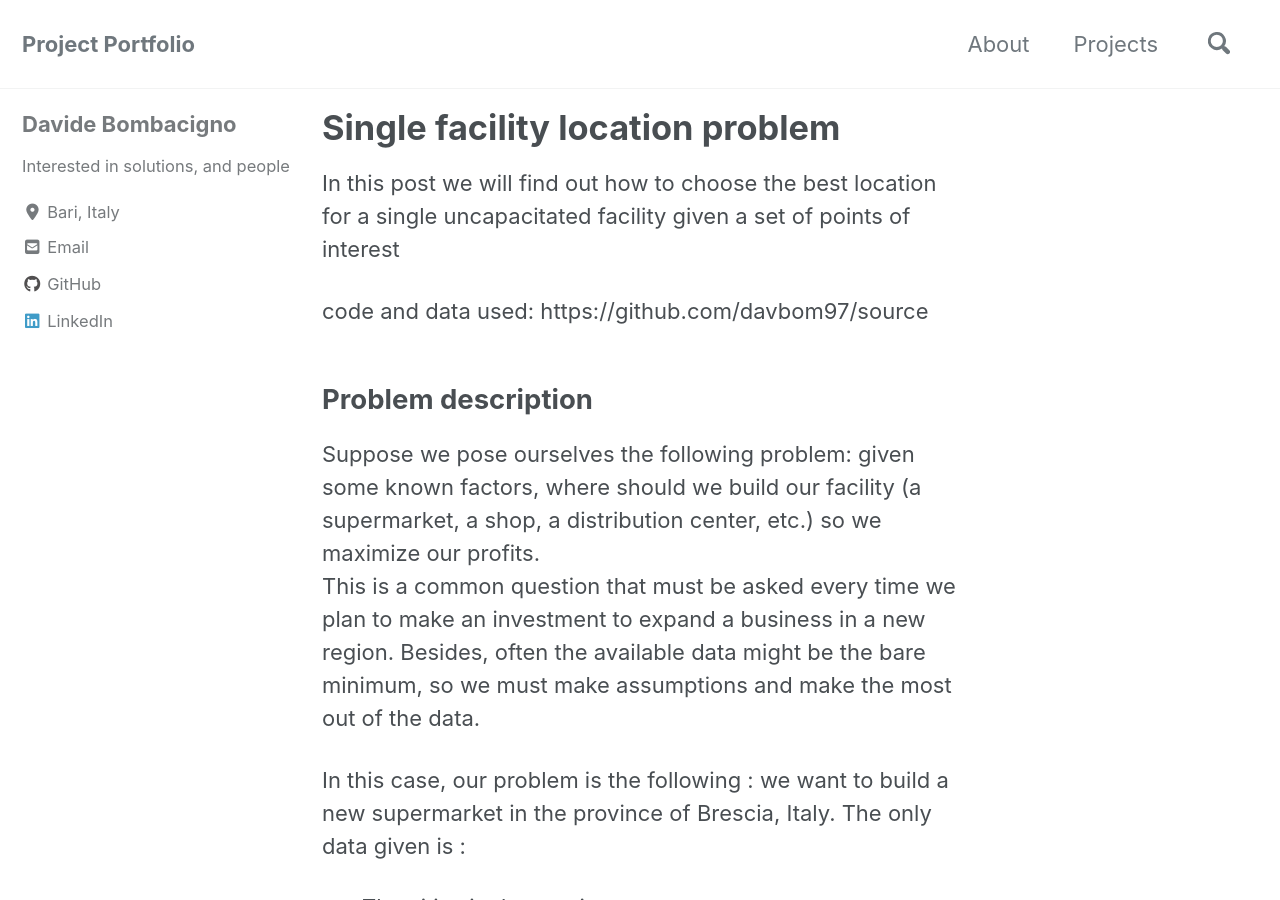
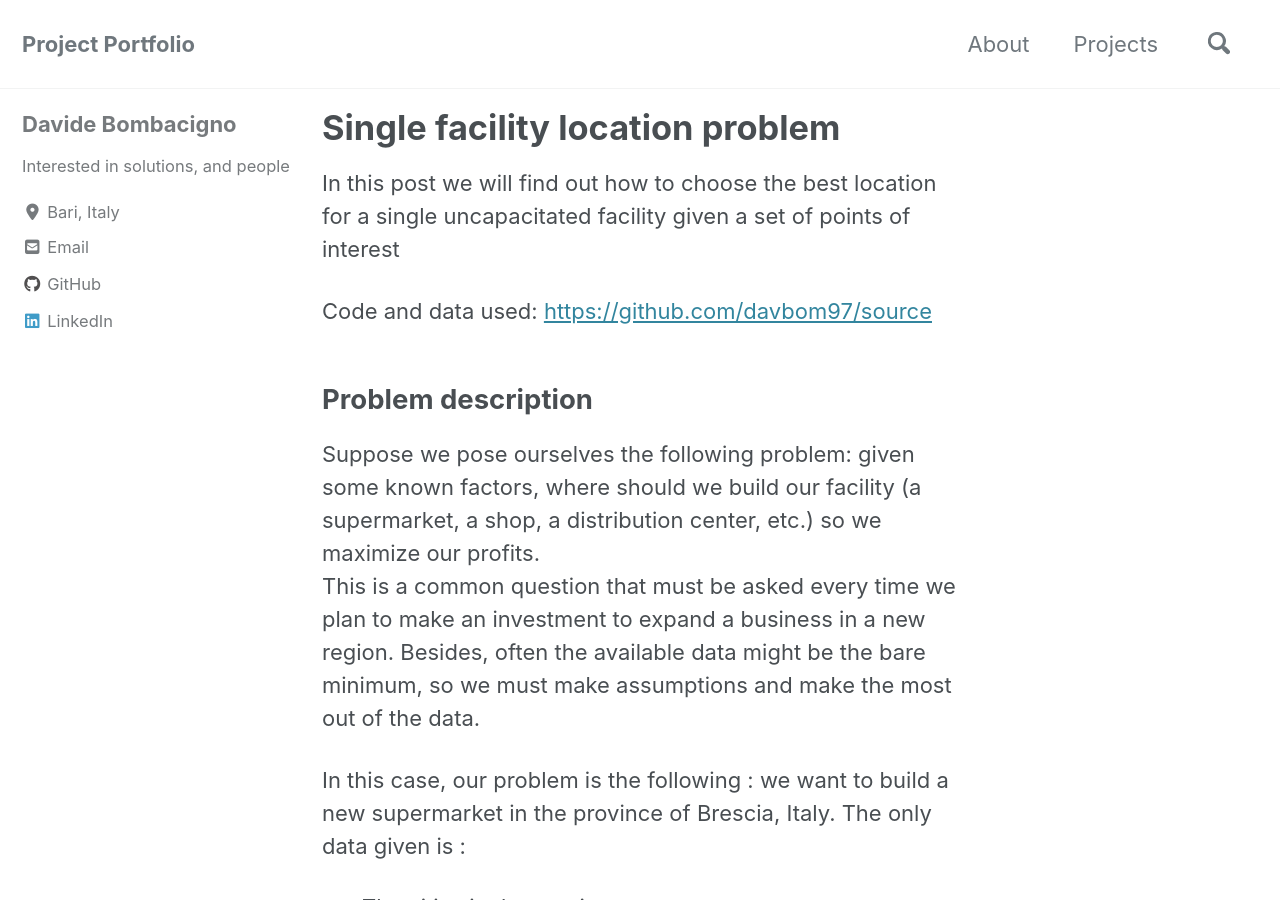
Before and after one commit to davbom97/davbom97.github.io, a Jekyll site: the page built from _posts/2019-05-12-Single-facility-location-problem.md, in a window 1280 px wide and 900 px high. Built offline with Jekyll 4.4.1, drawn with Linux system fonts in a browser that asks for light colours; cached includes are drawn as plain includes; nearby versions of some CDN libraries; formulas are drawn with MathJax 3.

Commit message:
solved broke links

```diff
--- a/Gemfile
+++ b/Gemfile
@@ -1,3 +1,4 @@
 source "https://rubygems.org"
 gem "jekyll-archives"
+gem 'jekyll-seo-tag'
 gemspec
--- a/_posts/2019-05-12-Single-facility-location-problem.md
+++ b/_posts/2019-05-12-Single-facility-location-problem.md
@@ -7,7 +7,7 @@ category: "Optimization"
 ---
 In this post we will find out how to choose the best location for a single uncapacitated facility given a set of points of interest
 
-code and data used: https://github.com/davbom97/source
+Code and data used: <https://github.com/davbom97/source>
 ## Problem description
 
 Suppose we pose ourselves the following problem: given some known factors, where should we build our facility (a supermarket, a shop, a distribution center, etc.) so we maximize our profits.
```
Also changed, not shown: _posts/2020-02-20-Capacitated-multi-facility-location-problem.md (+1 -1 lines).
